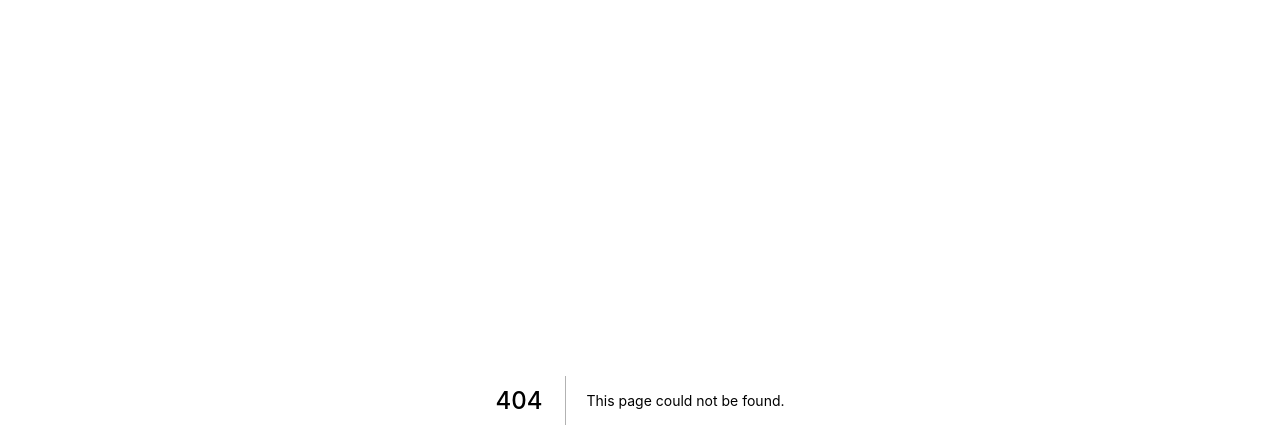
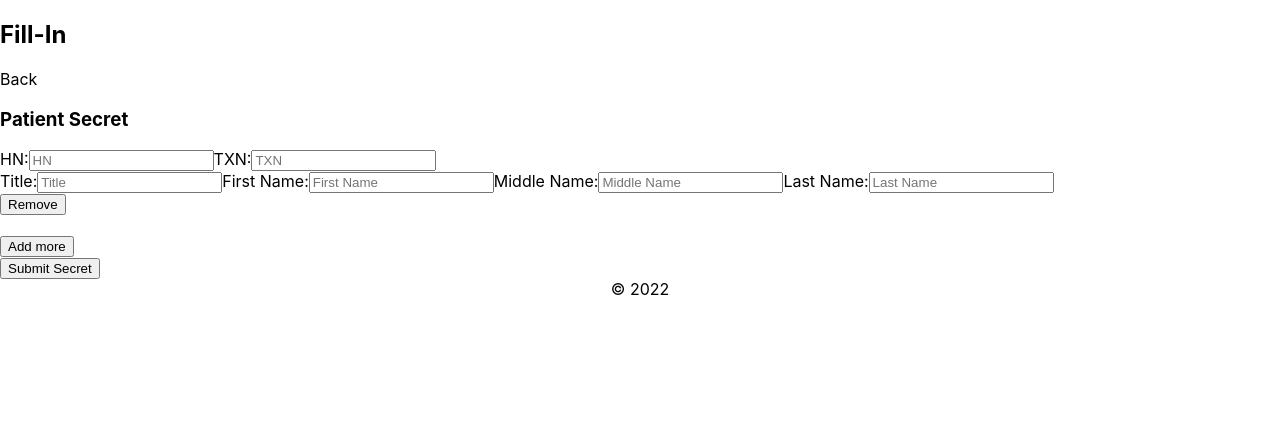
Before and after one commit to peesaeung/socketio-nextjs, a Next.js app: page /secret in a window 1280 px wide. Before the commit this address had no page. Shown: the top 448 px of the page. Built offline with nearby package versions, Linux system fonts and the light colour scheme; no server answers.

Commit message:
Added Patient Secret Page. Moved Socket.IO Client React Hook Function as callable function to useSocket.tsx.

```diff
--- /dev/null
+++ b/components/useSocket.tsx
@@ -0,0 +1,26 @@
+import {useEffect, useState} from "react";
+import io from "socket.io-client";
+export let socketio = io();
+export function useSocket() {
+    const [socket, setSocket] = useState(null);
+    useEffect(() => {
+        fetch('/api/socketio').finally(() => {
+            socketio.on('connect', () => {
+                console.log('connect');
+                socketio.emit('event', {data: 'Transmission Test Passed'});
+            });
+            socketio.on('disconnect', () => {
+                console.log('disconnect')
+            });
+            socketio.on('response', (msg) => {
+                console.log(msg);
+            });
+            setSocket(socketio);
+            function cleanup() {
+                socket.disconnect()
+            }
+            return cleanup;
+        })
+    }, [])
+    return socket;
+}
--- a/pages/api/socketio.ts
+++ b/pages/api/socketio.ts
@@ -1,8 +1,8 @@
+import { PrismaClient } from "@prisma/client/"
 import { NextApiRequest, NextApiResponse } from "next";
 import { Server } from 'socket.io'
-import { PrismaClient } from "@prisma/client/"
+
 const prisma = new PrismaClient();
-
 const ioHandler = (req:NextApiRequest, res:NextApiResponse) => {
     if (!res.socket.server.io) {
         console.log('*First use, starting socket.io')
@@ -152,8 +152,6 @@ const ioHandler = (req:NextApiRequest, res:NextApiResponse) => {
                     });
                     await socket.emit('txn_response', {'data':TXNtest[i]});
                 }
-                // await socket.emit('txn_response', {'data':txn})
-
                 // await socket.emit('thVisit', data, register=true)
             });
         })
--- a/pages/index.tsx
+++ b/pages/index.tsx
@@ -16,7 +16,8 @@ export default function Index() {
             <Head>
                 <title>Next.js Socket.IO Test</title>
             </Head>
-            <Link href="/patient"><a>Patient Data</a></Link>&nbsp;
+            <Link href="/patient"><a>Patient Data</a></Link><br/>
+            <Link href="/secret"><a>Patient Secret Data</a></Link><br/>
             <Link href="/visit"><a>Visit Data</a></Link><br/>
             <p>{mainlog}</p>
         </Main>
--- /dev/null
+++ b/pages/secret.tsx
@@ -0,0 +1,91 @@
+import Main from "../components/main";
+import { socketio, useSocket } from "../components/useSocket";
+import { ErrorMessage, Form, Formik, Field, FieldArray } from "formik";
+import Head from "next/head";
+import Link from "next/link";
+import { useEffect, useState } from "react";
+
+const initialValues = {secret:[{HN: '', txn: '', title: '', firstname: '', middlename: '', lastname: ''}]};
+const SecretForm = () => (
+    <div>
+        <Formik initialValues={initialValues} onSubmit={async (values) => {
+            await socketio.emit('patientSecret', values);
+        }}>
+            {({ values }) => (
+                <Form>
+                    <FieldArray name="secret">
+                        {({ remove, push }) => (
+                            <div>
+                                {values.secret.length > 0 && values.secret.map((x, index) => (
+                                    <div className="secret" key={index}>
+                                        <div>
+                                            <div>
+                                                <label htmlFor={`secret.${index}.HN`}>HN:</label>
+                                                <Field name={`secret.${index}.HN`} placeholder="HN"/>
+                                                <ErrorMessage name={`secret.${index}.HN`} component="div"
+                                                              className="field-error"/>
+                                                <label htmlFor={`secret.${index}.txn`}>TXN:</label>
+                                                <Field name={`secret.${index}.txn`} placeholder="TXN"/>
+                                                <ErrorMessage name={`secret.${index}.txn`} component="div"
+                                                              className="field-error"/>
+                                            </div>
+                                            <div>
+                                                <label htmlFor={`secret.${index}.title`}>Title:</label>
+                                                <Field name={`secret.${index}.title`} placeholder="Title"/>
+                                                <ErrorMessage name={`secret.${index}.title`} component="div"
+                                                              className="field-error"/>
+                                                <label htmlFor={`secret.${index}.firstname`}>First Name:</label>
+                                                <Field name={`secret.${index}.firstname`} placeholder="First Name"/>
+                                                <ErrorMessage name={`secret.${index}.firstname`} component="div"
+                                                              className="field-error"/>
+                                                <label htmlFor={`secret.${index}.firstname`}>Middle Name:</label>
+                                                <Field name={`secret.${index}.middlename`} placeholder="Middle Name"/>
+                                                <ErrorMessage name={`secret.${index}.middlename`} component="div"
+                                                              className="field-error"/>
+                                                <label htmlFor={`secret.${index}.lastname`}>Last Name:</label>
+                                                <Field name={`secret.${index}.lastname`} placeholder="Last Name"/>
+                                                <ErrorMessage name={`secret.${index}.lastname`} component="div"
+                                                              className="field-error"/>
+                                            </div>
+                                            <button type="button" className="remove_secret" onClick={() =>
+                                                remove(index)}>Remove
+                                            </button>
+                                        </div><br/>
+                                    </div>
+                                ))}
+                                <button type="button" className="add_secret" onClick={() => {
+                                    push(
+                                        {HN: '', txn: '', title: '', firstname: '', middlename: '', lastname: ''}
+                                    )}}>Add more</button>
+                            </div>
+                        )}
+                    </FieldArray>
+                    <button type="submit">Submit Secret</button>
+                </Form>
+            )}
+        </Formik>
+    </div>
+)
+export default function secret_page() {
+    let [secret_log, set_secret_log] = useState('')
+    const socket = useSocket(); //Instance
+    useEffect(() => {
+        if (socket) {
+            socket.on('secret_response', (msg)=> {
+                console.log(msg.data)
+                //set_txn_log(txn_log = msg.data);
+            });
+        }
+    }, [socket]);
+    return (
+        <Main>
+            <Head>
+                <title>Patient Secret Data</title>
+            </Head>
+            <Link href="/">Back</Link>
+            <h3>Patient Secret</h3>
+            <SecretForm/>
+            {/*<p>{secret_log}</p>*/}
+        </Main>
+    );
+}
```
Also changed, not shown: pages/patient.tsx (+3 -31 lines), pages/visit.tsx (+7 -52 lines).
